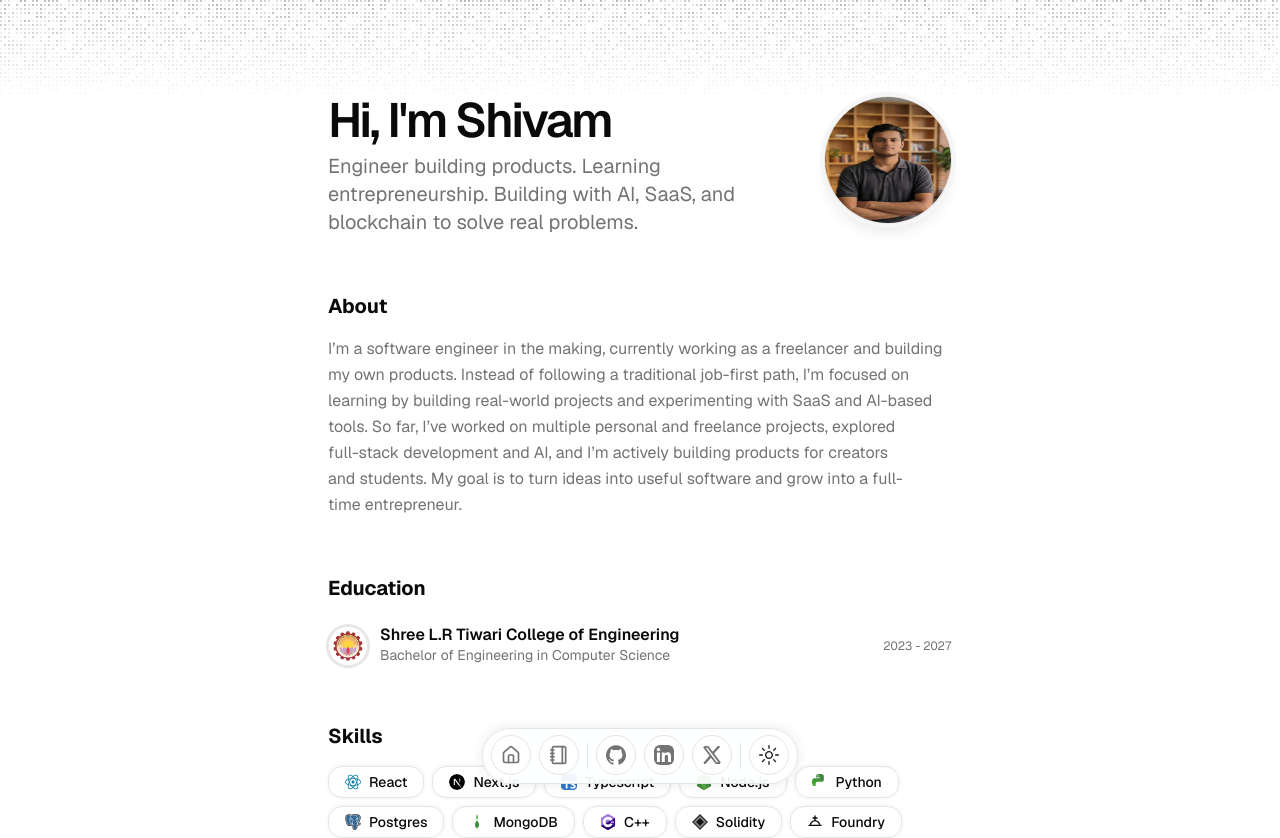
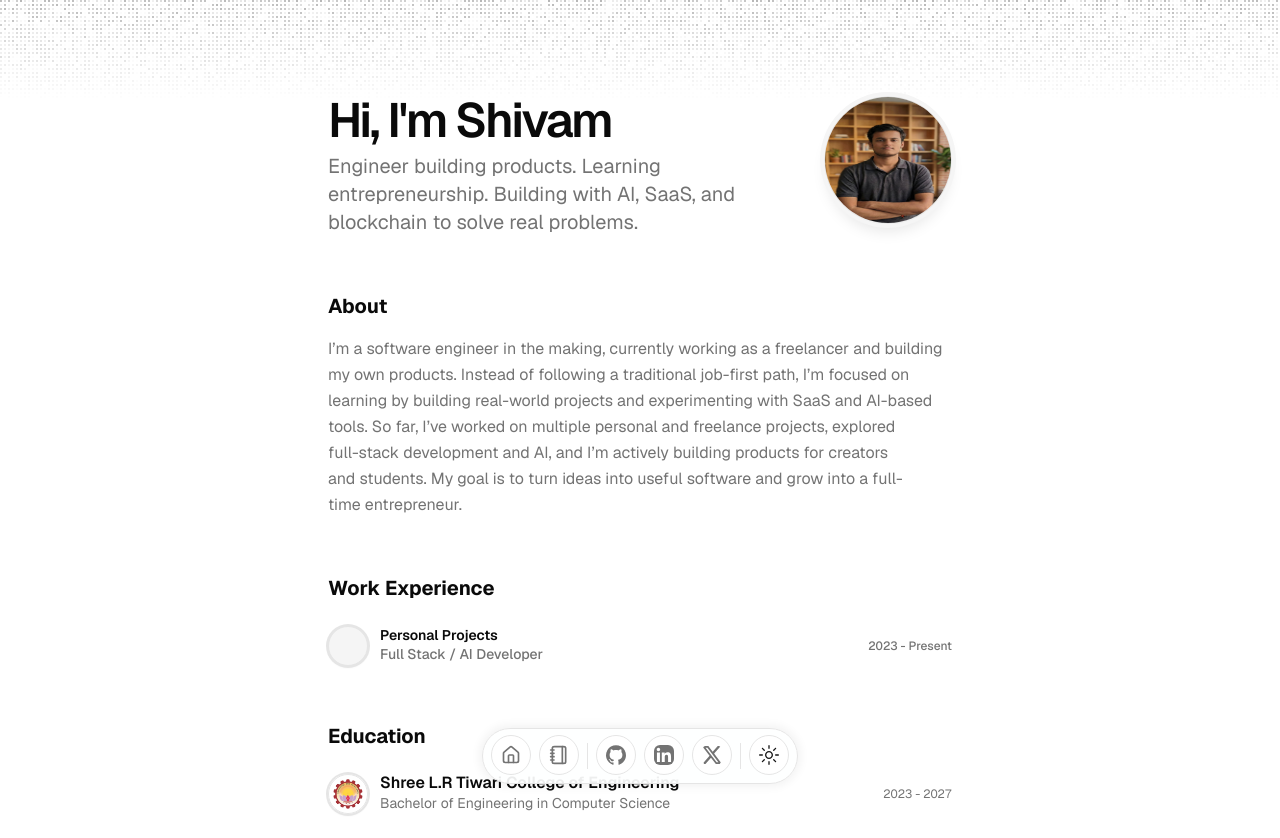
Before and after one commit to tiwarishivam-pixel/profile, a Next.js app: page / in a window 1280 px wide. Shown: the top 838 px of the page. Built offline with nearby package versions, Linux system fonts and the light colour scheme.

Commit message:
included work section in profile page

```diff
--- a/src/app/page.tsx
+++ b/src/app/page.tsx
@@ -8,7 +8,7 @@ import Markdown from "react-markdown";
 import ContactSection from "@/components/section/contact-section";
 import HackathonsSection from "@/components/section/hackathons-section";
 import ProjectsSection from "@/components/section/projects-section";
-// import WorkSection from "@/components/section/work-section";
+import WorkSection from "@/components/section/work-section";
 import { ArrowUpRight } from "lucide-react";
 
 const BLUR_FADE_DELAY = 0.04;
@@ -55,7 +55,7 @@ export default function Page() {
           </BlurFade>
         </div>
       </section>
-      {/* <section id="work">
+      <section id="work">
         <div className="flex min-h-0 flex-col gap-y-6">
           <BlurFade delay={BLUR_FADE_DELAY * 5}>
             <h2 className="text-xl font-bold">Work Experience</h2>
@@ -64,7 +64,7 @@ export default function Page() {
             <WorkSection />
           </BlurFade>
         </div>
-      </section> */}
+      </section>
       <section id="education">
         <div className="flex min-h-0 flex-col gap-y-6">
           <BlurFade delay={BLUR_FADE_DELAY * 7}>
```
